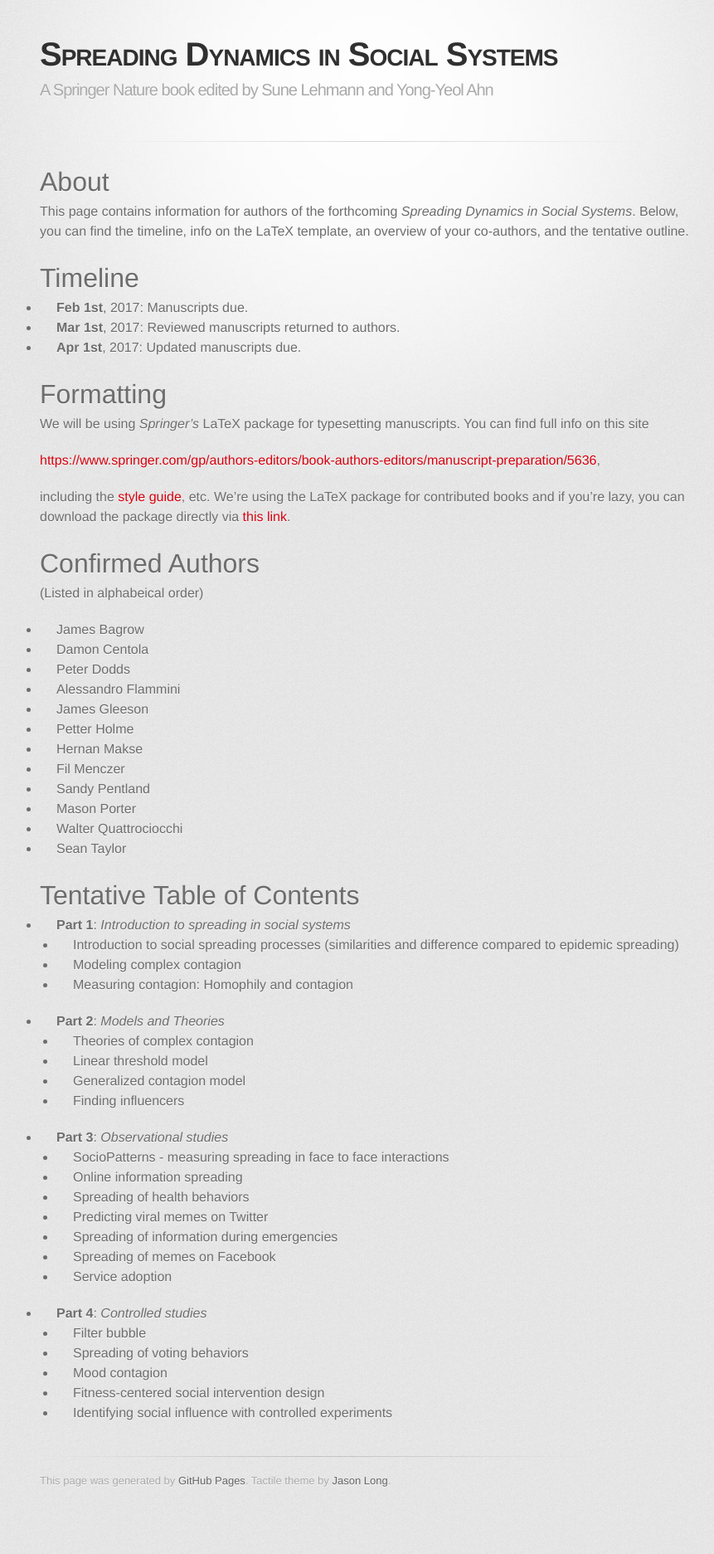
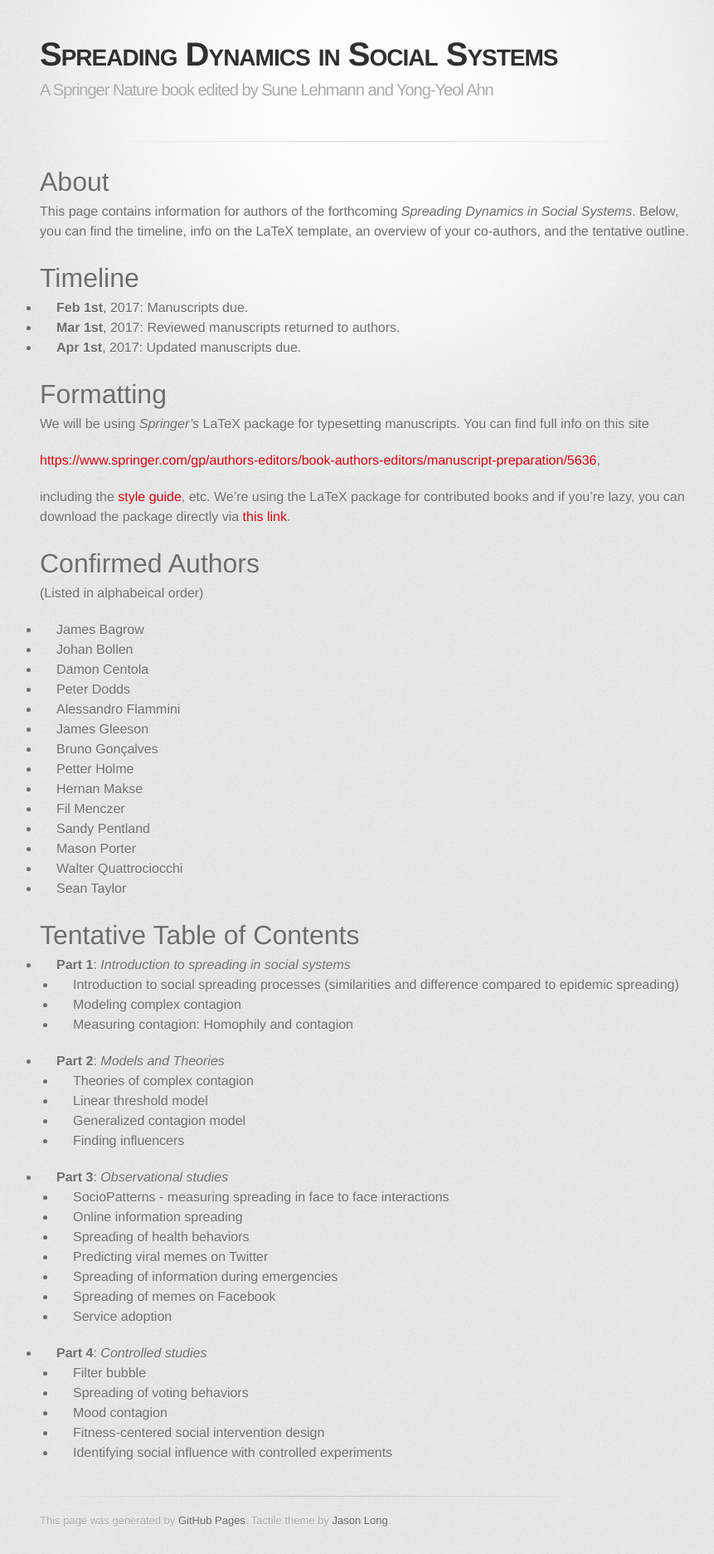
Before and after one commit to socialcontagionbook/socialcontagionbook.github.io, a Jekyll site: the page built from index.md, in a window 1280 px wide. Shown: the whole page at 83% size, without its empty margins (192-1053 px from the left). Built offline with Jekyll 4.4.1, drawn with Linux system fonts in a browser that asks for light colours; some web fonts are replaced; before the commit the page ends 1825 px from its top, so only the background shows below that.

Commit message:
adding johan & bruno

```diff
--- a/index.md
+++ b/index.md
@@ -23,10 +23,12 @@ including the [style guide](http://resource-cms.springer.com/springer-cms/rest/v
 (Listed in alphabeical order)
 
 * James Bagrow
+* Johan Bollen
 * Damon Centola
 * Peter Dodds
 * Alessandro Flammini
 * James Gleeson
+* Bruno Gonçalves
 * Petter Holme
 * Hernan Makse
 * Fil Menczer
```
